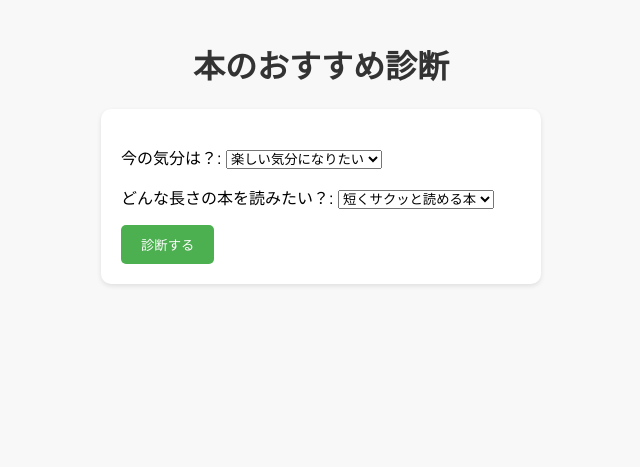
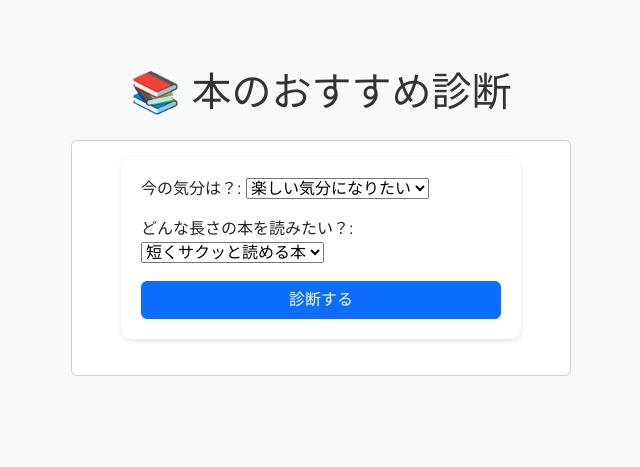
Before and after one commit to pokofamilia/book-recommender, a Django app: page / in a window 1280 px wide. Shown: the top 467 px of the page, without its empty margins (319-959 px from the left). Run offline with Django 5.2, Linux system fonts and the light colour scheme.

Commit message:
Update recommend.html with Bootstrap styling

```diff
--- a/main/templates/main/recommend.html
+++ b/main/templates/main/recommend.html
@@ -1,25 +1,38 @@
+{% load static %}
 <!DOCTYPE html>
 <html>
 <head>
     <title>本のおすすめアプリ</title>
+    <link href="https://cdn.jsdelivr.net/npm/bootstrap@5.3.2/dist/css/bootstrap.min.css" rel="stylesheet">
+    <link rel="stylesheet" type="text/css" href="{% static 'main/style.css' %}">
+</head>
+<body class="bg-light">
 
-    {% load static %}
-    <link rel="stylesheet" type="text/css" href="{% static 'main/style.css' %}">
+<div class="container py-5">
+    <h1 class="text-center mb-4">📚 本のおすすめ診断</h1>
 
-</head>
-<body>
-    <h1>本のおすすめ診断</h1>
-
+    <div class="card mx-auto mb-4" style="max-width: 500px;">
+        <div class="card-body">
             <form method="post">
                 {% csrf_token %}
                 {{ form.as_p }}
-        <button type="submit">診断する</button>
+                <button type="submit" class="btn btn-primary w-100">診断する</button>
             </form>
+        </div>
+    </div>
 
     {% if recommendation %}
-        <h2>あなたへのおすすめ本</h2>
+        <div class="card mx-auto recommendation" style="max-width: 500px;">
+            <div class="card-body">
+                <h4 class="card-title">あなたへのおすすめ本</h4>
                 <p><strong>{{ recommendation.title }}</strong> - {{ recommendation.author }}</p>
                 <p>{{ recommendation.description }}</p>
+            </div>
+        </div>
     {% endif %}
+</div>
+
+<!-- Bootstrap JS（必要なら） -->
+<script src="https://cdn.jsdelivr.net/npm/bootstrap@5.3.2/dist/js/bootstrap.bundle.min.js"></script>
 </body>
 </html>
```
Lines whose indentation alone changed are shown as unchanged.
